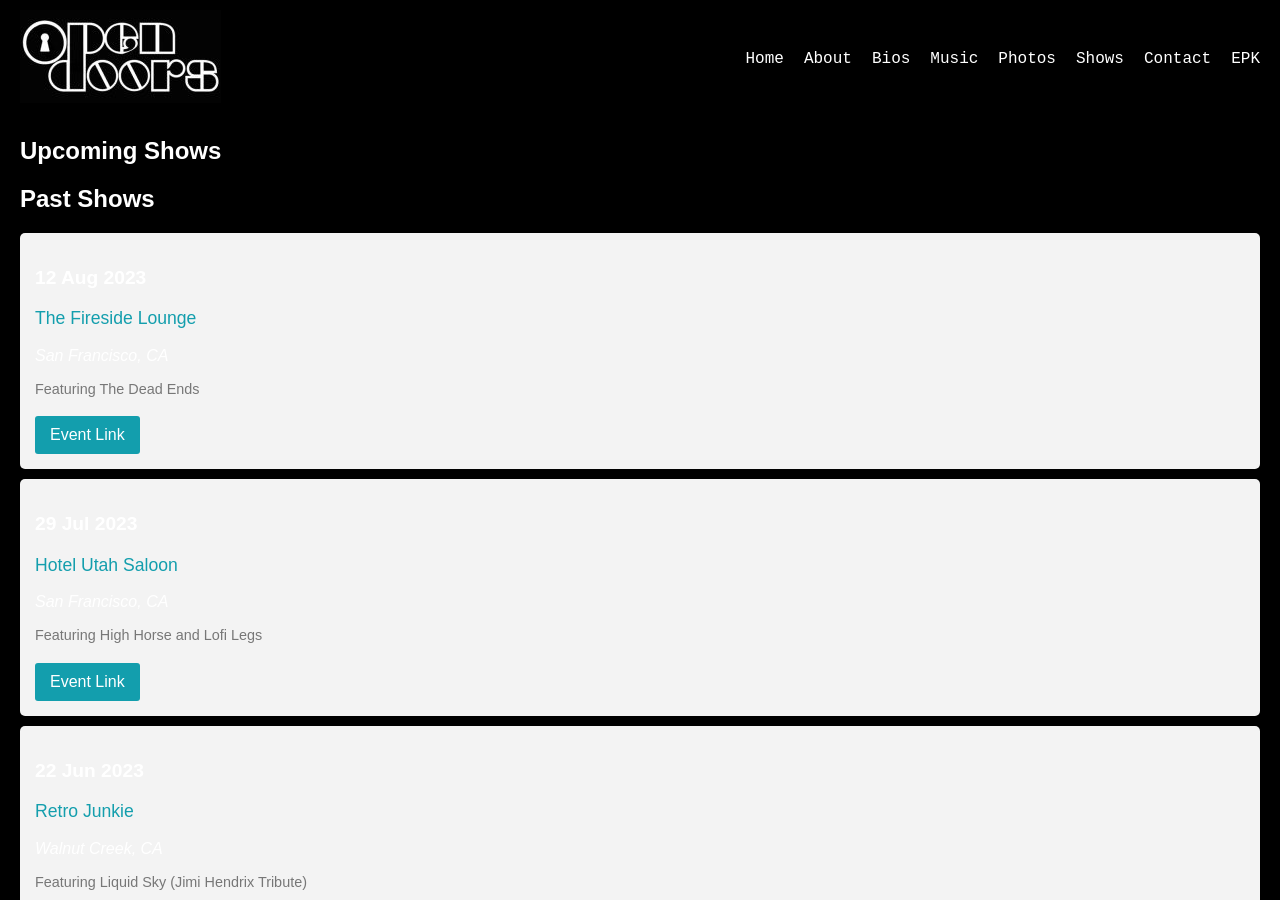
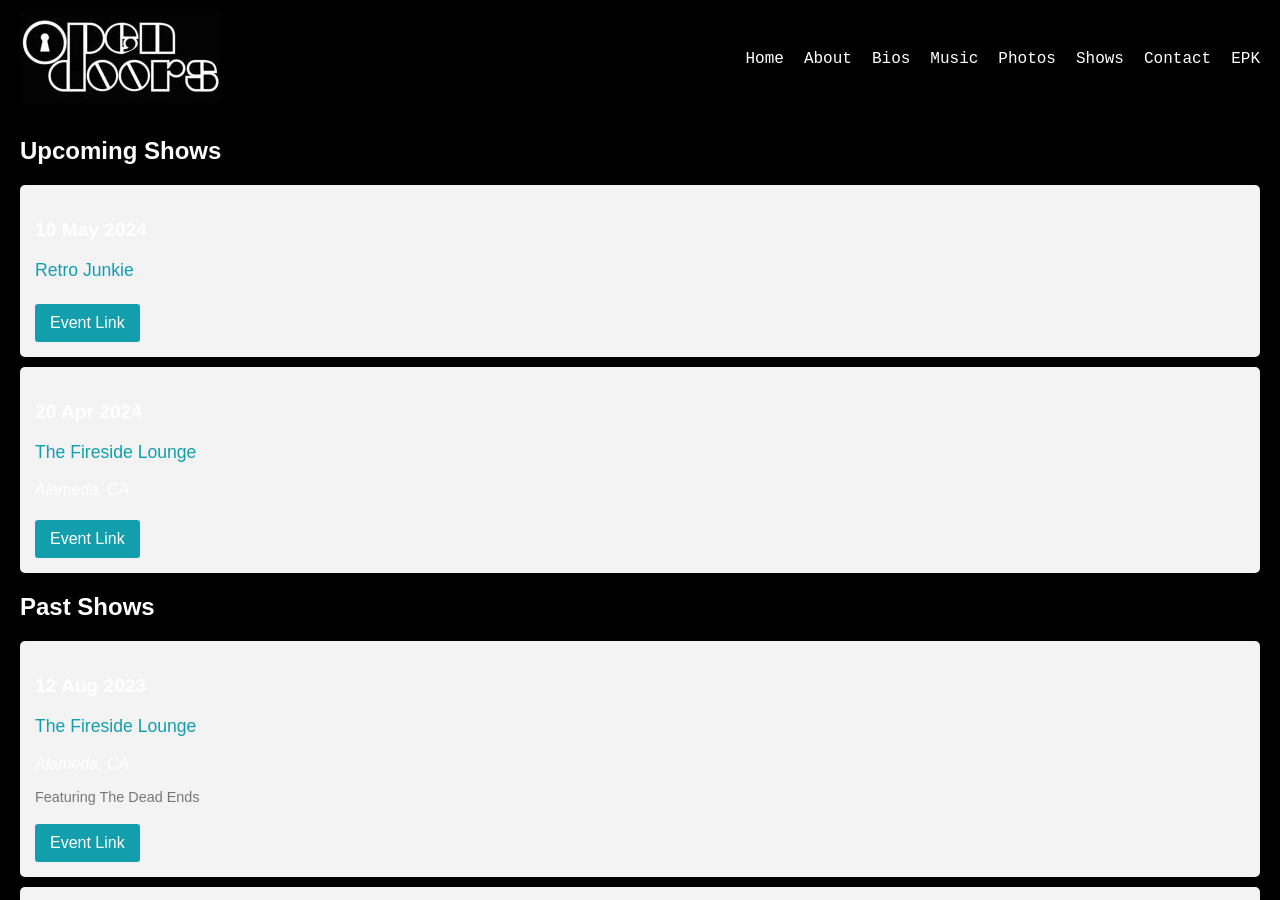
Before and after one commit to beingforthebenefit/opendoorsband, a Jekyll site: the page built from _pages/shows.html, in a window 1280 px wide and 900 px high. Built offline with Jekyll 4.4.1, drawn with Linux system fonts in a browser that asks for light colours.

Commit message:
Update shows.yml

```diff
--- a/_data/shows.yml
+++ b/_data/shows.yml
@@ -1,8 +1,18 @@
 # _data/shows.yml
+- date: 2024-05-10
+  venue: "Retro Junkie"
+  info: ""
+  eventLink: "https://retrojunkiebar.com/upcoming-events"
+
+- date: 2024-04-20
+  venue: "The Fireside Lounge"
+  location: "Alameda, CA"
+  info: ""
+  eventLink: "https://www.thefiresidelounge.com/live-music"
 
 - date: 2023-08-12
   venue: "The Fireside Lounge"
-  location: "San Francisco, CA"
+  location: "Alameda, CA"
   info: "Featuring The Dead Ends"
   eventLink: "https://www.facebook.com/events/1077248343440112/"
 
```
